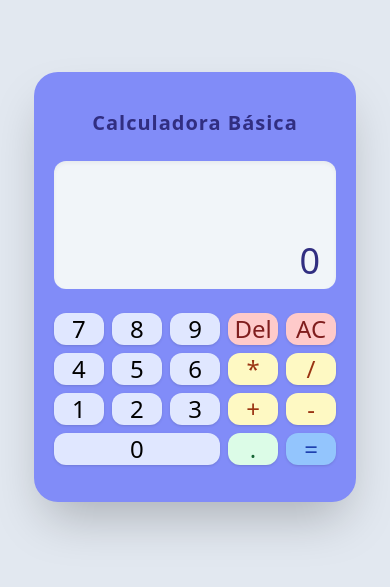
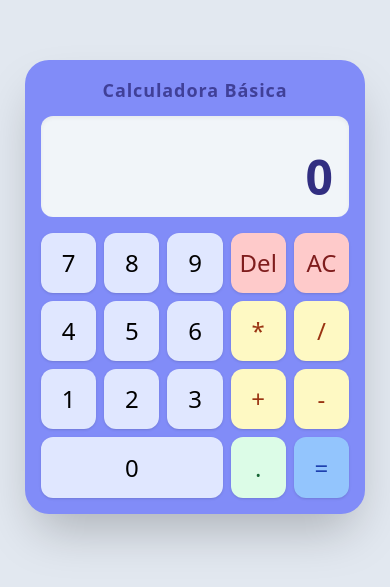
Before and after one commit to Taki3995/Calculadora, a React (Vite) app in the folder calculadora-basica-react/: page / in a window 390 px wide. Shown: the part 135-722 px from the top of the page. Built offline with nearby package versions, Linux system fonts and the light colour scheme.

Commit message:
arreglos responsividad

```diff
--- a/calculadora-basica-react/src/App.tsx
+++ b/calculadora-basica-react/src/App.tsx
@@ -2,87 +2,85 @@ import { useState } from 'react'
 import Boton from './components/Boton';
 
 function App() {
-  // [nombre de la variable, función para cambiarla] = useState(valor inicial)
-  // No se puede cambiar solo con input, debe ser setInput, o setCualquiercosa
-  const [input, setInput] = useState(''); //estado para la entrada de la calculadora
-
-  // Memoria para el resultado
+  const [input, setInput] = useState('');
   const [resultado, setResultado] = useState("0");
 
-  // función para agregar valores a la entrada
   const agregarInput = (valor: string) => {
     setInput(input + valor);
   }
 
-  // función para limpiar todo (AC)
   const limpiar = () => {
     setInput('');
     setResultado("0");
   }
 
-  // función para borrar el último carrácter (DEL)
   const borrarUltimo = () => {
     if (input === "Error") {
-      setInput(''); // si dice ereror borra todo
-    }
-    else {
-      setInput(input.slice(0, -1)); // borra el ultimo
+      setInput('');
+    } else {
+      setInput(input.slice(0, -1));
     }
   }
 
-  // funcion para calcular resultado
   const calcularResultado = () => {
     try {
-      if (input) { // Para que calcule solo si hay algo escrito
-        // eval() ejecuta las matematicas escritas como string
-        // toString() convierte el resutlado en string para mostrarlo
+      if (input) {
         setResultado(eval(input).toString());
       }
     } catch (error) {
-    setResultado("Error"); // si hay un error en la operación, muestra "Error"
+      setResultado("Error");
     }
   }
 
   return (
-    <div className="min-h-screen bg-slate-200 flex items-center justify-center p-4"> {/* engloba todo */}
+    <div className="min-h-screen bg-slate-200 flex items-center justify-center p-4">
+
       <div className="
-    /* --- celular y tablet vertical --- */
-    w-[90%]             /* se adapta al ancho, pero dejando margen */
-    max-w-md            /* para que no quede tan ancho en tablets */
-    h-auto              /* Altura automática */
-    aspect-[3/4]       /* altura se calcula segun ancho */
+        /* --- MÓVIL (Base) --- */
+        w-[95%] max-w-md h-auto aspect-[3/4]
 
-    /* --- celular y tablet horizontal --- */
-    landscape:h-[80vh]
-    landscape:w-auto
-    landscape:aspect-[5/6]
+        /* --- TABLET (md) --- */
+        /* Aquí está el arreglo: En Tablet seguimos limitando el ancho (max-w-lg) */
+        /* para que no se vea como un poster gigante */
+        md:max-w-lg md:w-[90%] md:aspect-[3/4]
 
-    /* --- PC --- */
-    md:h-[80vh]         /* Ocupa el 80% de la altura de la pantalla */
-    md:w-auto           /* ancho automatico*/
-    md:aspect-[5/6]     /* ancho se calcula segun altura */
-    md:max-w-none       /* para que no tenga maximo ancho en pc */
+        /* --- MÓVIL HORIZONTAL (Landscape) --- */
+        landscape:h-[85vh] landscape:w-auto landscape:aspect-[5/6]
 
-    /* --- estetica --- */
-    bg-indigo-400
-    rounded-3xl
-    shadow-2xl
-    flex flex-col
-    justify-center
-    gap-6
-    p-5
-"> {/* calculadora */}
-          <h1 className="text-center text-indigo-900 font-bold text-xl tracking-wider">Calculadora Básica</h1>
-          <div className="h-32 bg-slate-100 rounded-xl shadow-inner flex flex-col justify-between p-4 break-all text-right"> {/* pantalla */}
-              {/* muestra la operación. Las {} indican que es código JS, no texto */}
-              <div className="text-gray-900 text-4xl font-medium h-8">{input}</div> {/*operación*/}
-              <div className="text-indigo-900 text-4xl font-medium h-8">{resultado}</div> {/*Resultado*/}
+        /* --- PC / LAPTOP (lg - Large Screens) --- */
+        /* Solo en pantallas grandes activamos el modo 'Altura Manda' */
+        lg:h-[85vh] lg:w-auto lg:aspect-[5/6] lg:max-w-none
+
+        /* --- ESTÉTICA --- */
+        bg-indigo-400
+        rounded-3xl
+        shadow-2xl
+        flex flex-col
+        p-4
+      ">
+          <div className="flex flex-col gap-3 mb-4 h-1/3 min-h-[140px]">
+
+              <h1 className="text-center text-indigo-900 font-bold text-lg tracking-wider opacity-80">
+                  Calculadora Básica
+              </h1>
+
+              <div className="h-full bg-slate-100 rounded-xl shadow-inner flex flex-col justify-between p-4 break-all">
+                  {/* Agregué lg:text-6xl para que el texto crezca en PC */}
+                  <div className="text-gray-500 text-4xl lg:text-5xl font-medium text-left">
+                      {input}
+                  </div>
+                  <div className="text-indigo-900 text-5xl lg:text-6xl font-bold text-right">
+                      {resultado}
+                  </div>
+              </div>
           </div>
-          <div className = "grid grid-cols-5 gap-2">
+
+          <div className="grid grid-cols-5 grid-rows-4 gap-2 flex-1">
+              {/* Sin cambios en los botones */}
               <Boton texto="7" manejarClic={agregarInput} />
               <Boton texto="8" manejarClic={agregarInput} />
               <Boton texto="9" manejarClic={agregarInput} />
-              <Boton texto="Del" clase="bg-red-200 text-red-900 hover:bg-red-400" manejarClic={() => borrarUltimo()} /> {/* Flecha 'anonima' ya que manejar click recibe string pero las funciones especiales no */}
+              <Boton texto="Del" clase="bg-red-200 text-red-900 hover:bg-red-400" manejarClic={() => borrarUltimo()} />
               <Boton texto="AC" clase="bg-red-200 text-red-900 hover:bg-red-400" manejarClic={() => limpiar()} />
 
               <Boton texto="4" manejarClic={agregarInput} />
@@ -96,10 +94,12 @@ function App() {
               <Boton texto="3" manejarClic={agregarInput} />
               <Boton texto="+" clase="bg-yellow-100 text-orange-800 hover:bg-yellow-300" manejarClic={agregarInput} />
               <Boton texto="-" clase="bg-yellow-100 text-orange-800 hover:bg-yellow-300" manejarClic={agregarInput} />
-              <Boton texto="0" clase="col-span-3" manejarClic={agregarInput} /> {/* ya no es clase zero, se llama a la o las clases de tailwind que son especificas para este boton*/}
+
+              <Boton texto="0" clase="col-span-3" manejarClic={agregarInput} />
               <Boton texto="." clase="bg-green-100 text-green-800 hover:bg-green-300" manejarClic={agregarInput} />
               <Boton texto="=" clase="bg-blue-300 text-blue-800 hover:bg-blue-500" manejarClic={() => calcularResultado()} />
           </div>
+
       </div>
     </div>
   )
```
